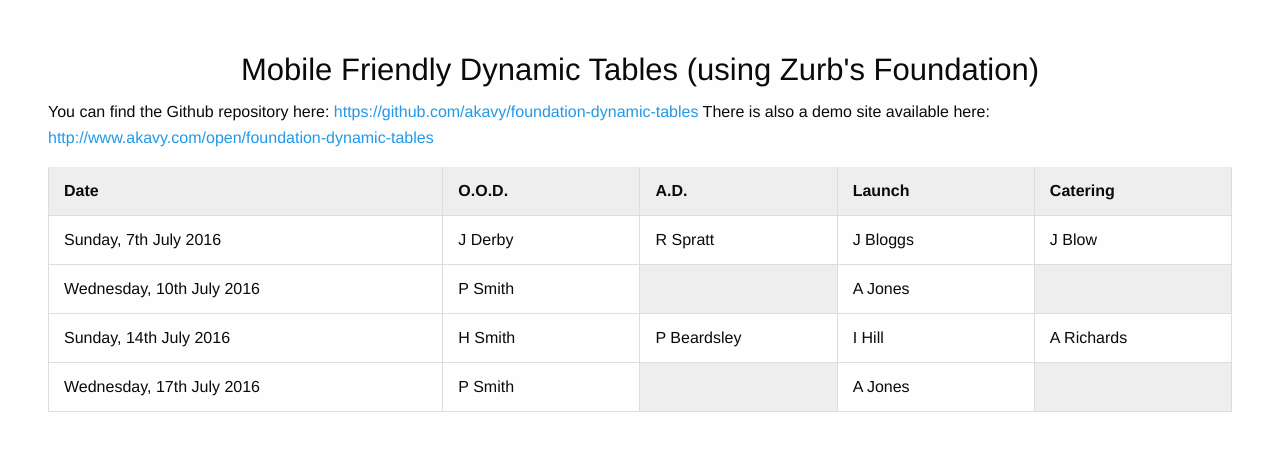
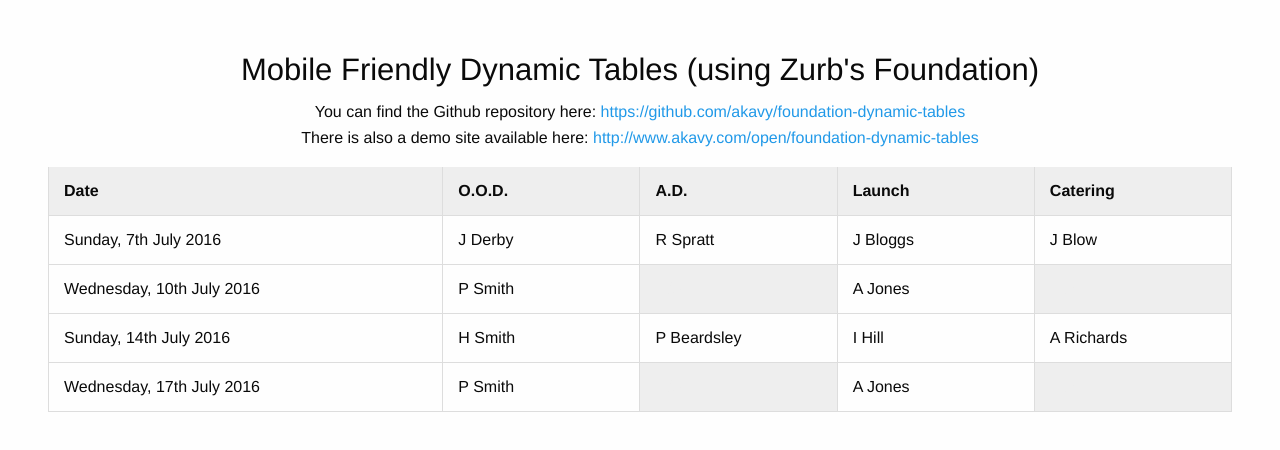
Before and after one commit to akavy/foundation-dynamic-tables, a plain HTML site: page index.html in a window 1280 px wide. Drawn offline with Linux system fonts and the light colour scheme.

Commit message:
Neatened up the header.

```diff
--- a/index.html
+++ b/index.html
@@ -4,7 +4,7 @@
     <meta charset="utf-8" />
     <meta http-equiv="x-ua-compatible" content="ie=edge">
     <meta name="viewport" content="width=device-width, initial-scale=1.0" />
-    <title>Club Duties Rota</title>
+    <title>Dynamic Tables in Foundation demo</title>
 
     <link rel="stylesheet" href="foundation.css" />
     <link rel="stylesheet" href="style.css" />
@@ -12,12 +12,13 @@
   </head>
 
   <body style="padding: 3em;">
-    <h3><center>Mobile Friendly Dynamic Tables (using Zurb's Foundation)</center></h3>
-    <p>
-      You can find the Github repository here: <a href="https://github.com/akavy/foundation-dynamic-tables" target="_blank">https://github.com/akavy/foundation-dynamic-tables</a>
-      There is also a demo site available here: <a href="http://www.akavy.com/open/foundation-dynamic-tables" target="_blank">http://www.akavy.com/open/foundation-dynamic-tables</a>
-    </p>
-
+    <center>
+      <h3>Mobile Friendly Dynamic Tables (using Zurb's Foundation)</h3>
+      <p class="show-for-large">
+        You can find the Github repository here: <a href="https://github.com/akavy/foundation-dynamic-tables" target="_blank">https://github.com/akavy/foundation-dynamic-tables</a><br />
+        There is also a demo site available here: <a href="http://www.akavy.com/open/foundation-dynamic-tables" target="_blank">http://www.akavy.com/open/foundation-dynamic-tables</a>
+      </p>
+    </center>
 
     <div class="row show-for-large aka-header">
       <div class="large-4 columns">
```
